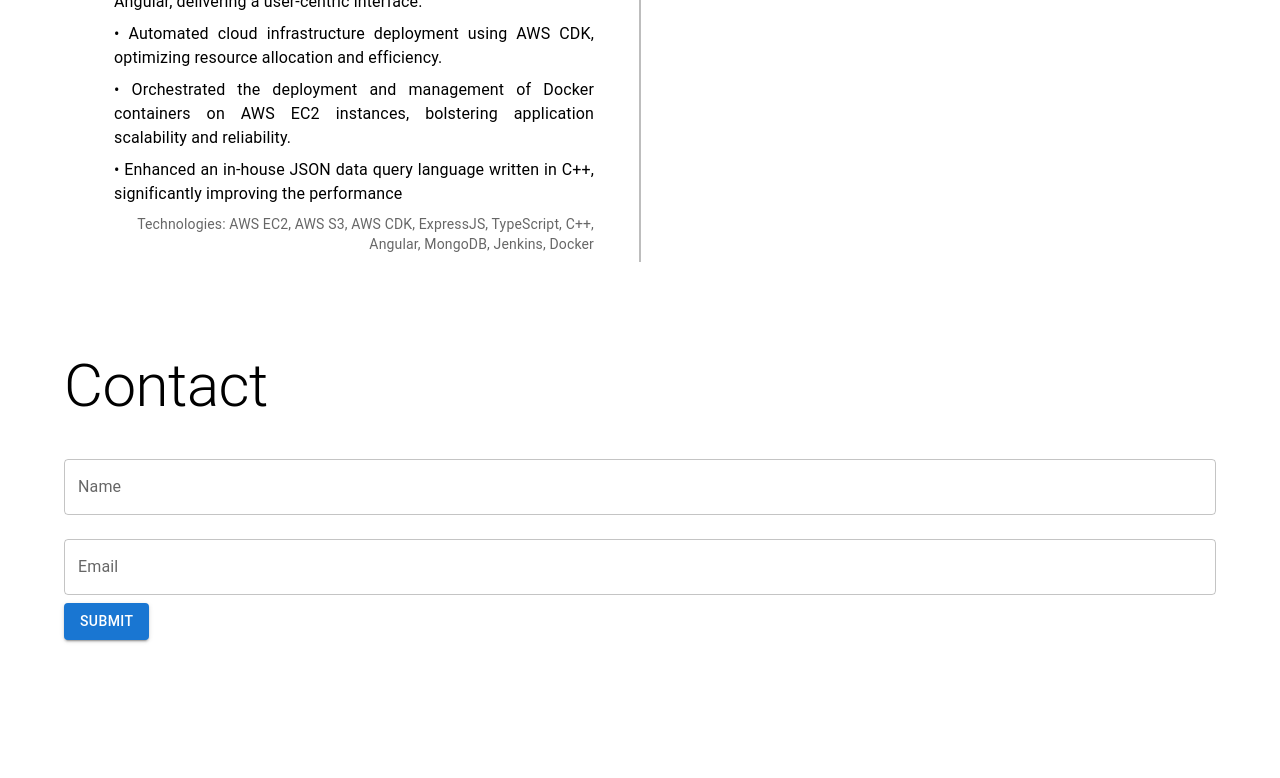
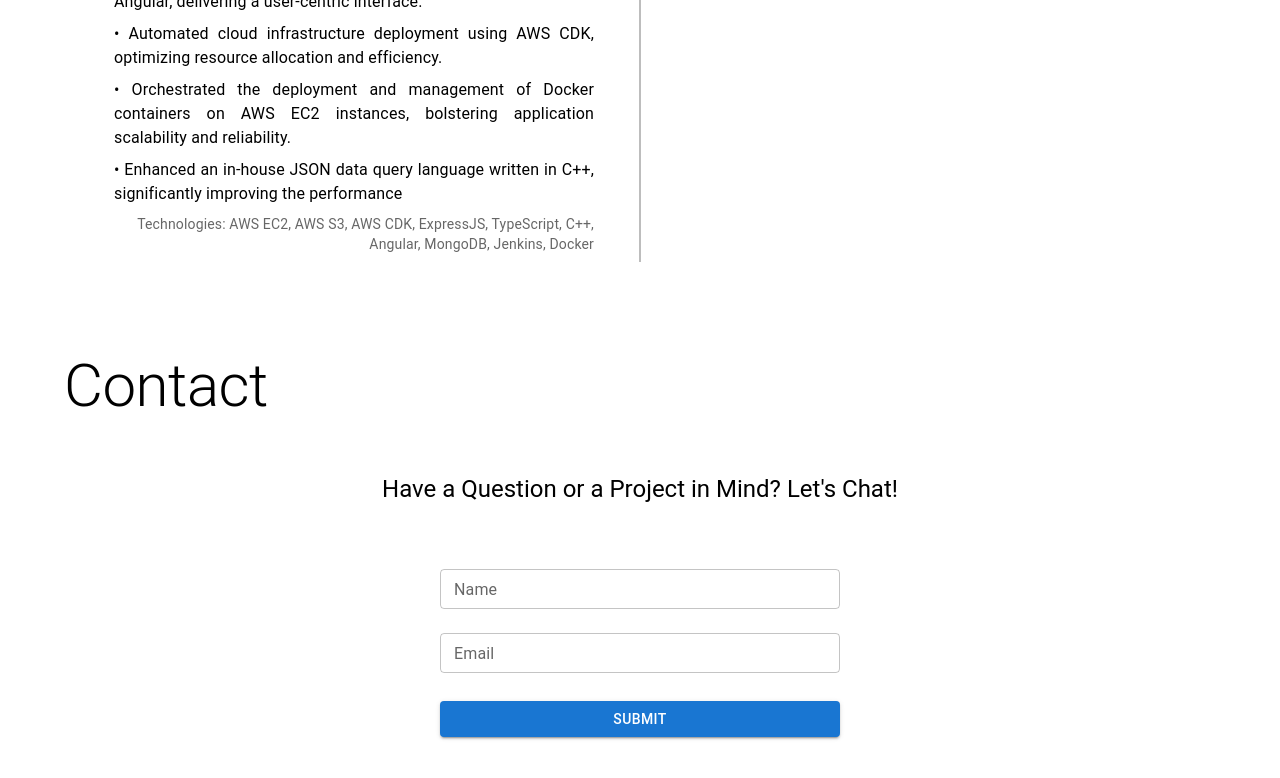
Before and after one commit to isuru117/portfolio, a React (Create React App) app: page / in a window 1280 px wide. Shown: the part 3211-3989 px from the top of the page. Built offline with nearby package versions, Linux system fonts and the light colour scheme.

Commit message:
update contact form

```diff
--- a/src/components/Contact/Contact.tsx
+++ b/src/components/Contact/Contact.tsx
@@ -1,5 +1,5 @@
 import React, { useState } from 'react';
-import { Container, TextField, Button, Typography } from '@mui/material';
+import { Container, TextField, Button, Typography, Box } from '@mui/material';
 
 const Contact: React.FC = () => {
     const [name, setName] = useState('');
@@ -12,16 +12,30 @@ const Contact: React.FC = () => {
 
     return (
         <Container id="contact">
-            <Typography variant="h2" className="section-heading"  gutterBottom>
+            <Typography variant="h2" className="section-heading" gutterBottom>
                 Contact
             </Typography>
-            <form onSubmit={handleSubmit}>
+            <Typography variant="h5" component="h1" sx={{ textAlign: 'center', paddingTop: '30px' }}>
+                Have a Question or a Project in Mind? Let's Chat!
+            </Typography>
+            <Box
+                sx={{
+                    display: 'flex',
+                    flexDirection: 'column',
+                    alignItems: 'center',
+                    justifyContent: 'center',
+                    height: '30vh',
+                    marginTop: '20px'
+                }}
+            >
+                <form onSubmit={handleSubmit} style={{ width: '100%', maxWidth: '400px' }}>
                     <TextField
                         label="Name"
                         fullWidth
                         margin="normal"
                         value={name}
                         onChange={(e) => setName(e.target.value)}
+                        size="small" // Reduce the size of the text fields
                     />
                     <TextField
                         label="Email"
@@ -30,11 +44,13 @@ const Contact: React.FC = () => {
                         margin="normal"
                         value={email}
                         onChange={(e) => setEmail(e.target.value)}
+                        size="small" // Reduce the size of the text fields
                     />
-                <Button type="submit" variant="contained" color="primary">
+                    <Button type="submit" variant="contained" color="primary" fullWidth sx={{ marginTop: "20px" }}>
                         Submit
                     </Button>
                 </form>
+            </Box>
         </Container>
     );
 };
```
Lines whose indentation alone changed are shown as unchanged.
